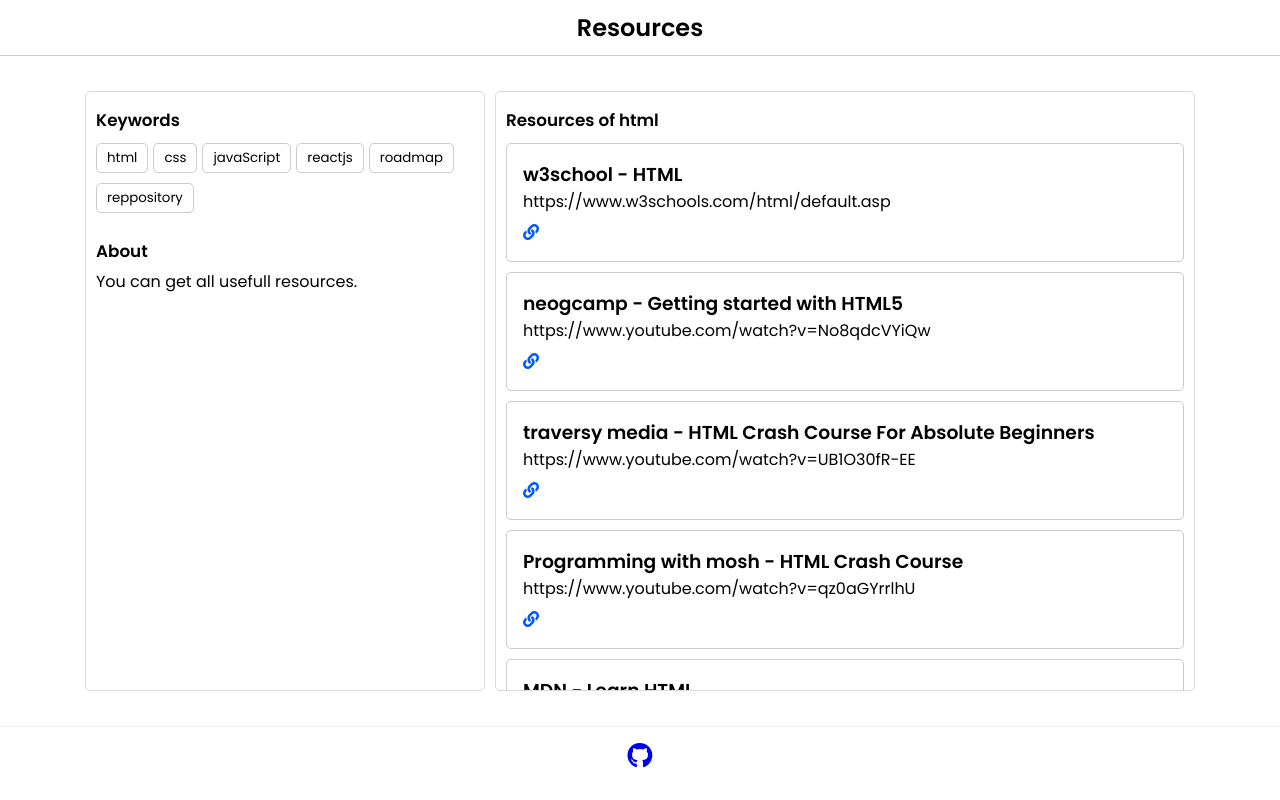
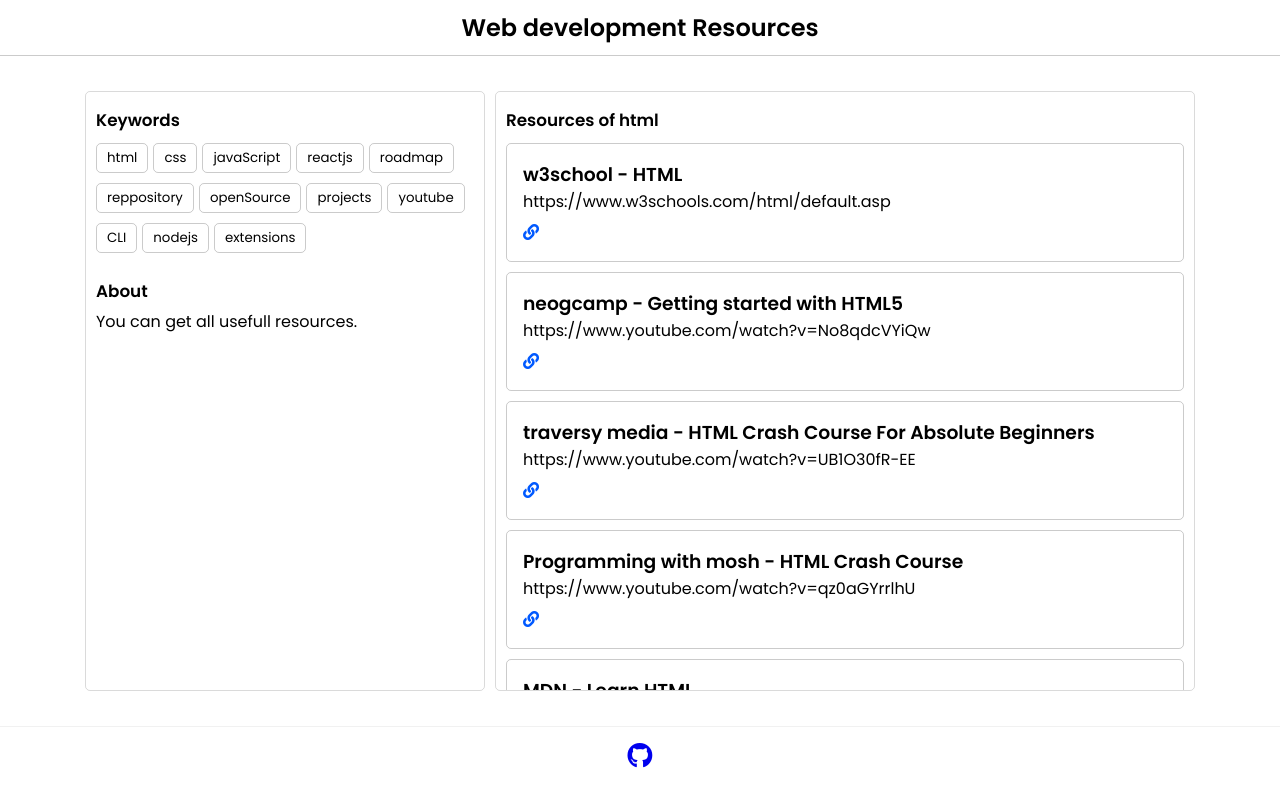
Before and after one commit to pritam-kr/resources, a React (Create React App) app: page / in a window 1280 px wide. Built offline with nearby package versions, Linux system fonts and the light colour scheme.

Commit message:
working on Ui

```diff
--- a/src/App.js
+++ b/src/App.js
@@ -79,7 +79,13 @@
       title: "microsoft - Web Development for Beginners",
       link: "https://github.com/microsoft/Web-Dev-For-Beginners",
     },
-  ]
+  ],
+  openSource: [{}],
+  projects: [{}],
+  youtube: [{}],
+  CLI: [{}],
+  nodejs: [{}],
+  extensions: [{}],
 };
 
 const language = Object.keys(resourcesDb);
@@ -112,9 +118,7 @@
             })}
             <div className="about-info">
               <h5 className="container-text">About</h5>
-              <p>
-                You can get all usefull resources.
-              </p>
+              <p>You can get all usefull resources.</p>
             </div>
           </div>
           <div className="links-container">
@@ -129,7 +133,7 @@
                     <p> {el.link}</p>
                     <a href={el.link} target="_blank" rel="noreferrer">
                       <span>
-                        <i class="fas fa-link"></i>
+                        <i className="fas fa-link"></i>
                       </span>{" "}
                     </a>
                   </div>
--- a/src/components/Footer.jsx
+++ b/src/components/Footer.jsx
@@ -5,7 +5,7 @@
     return (
         <>
             <footer id="footer">
-              <a href="https://github.com/pritam-kr/resources"> <i class="fab fa-github"></i> </a>
+              <a href="https://github.com/pritam-kr/resources"> <i className="fab fa-github"></i> </a>
             </footer>
         </>
     )
--- a/src/components/Nav.jsx
+++ b/src/components/Nav.jsx
@@ -4,8 +4,8 @@
 const Nav = ()=>{
     return(
         <>
-            <nav id="nav-bar">
-                <h2>Resources</h2>
+            <nav className="nav-bar">
+                <h2>Web development Resources</h2>
             </nav>
         </>
     )
```
